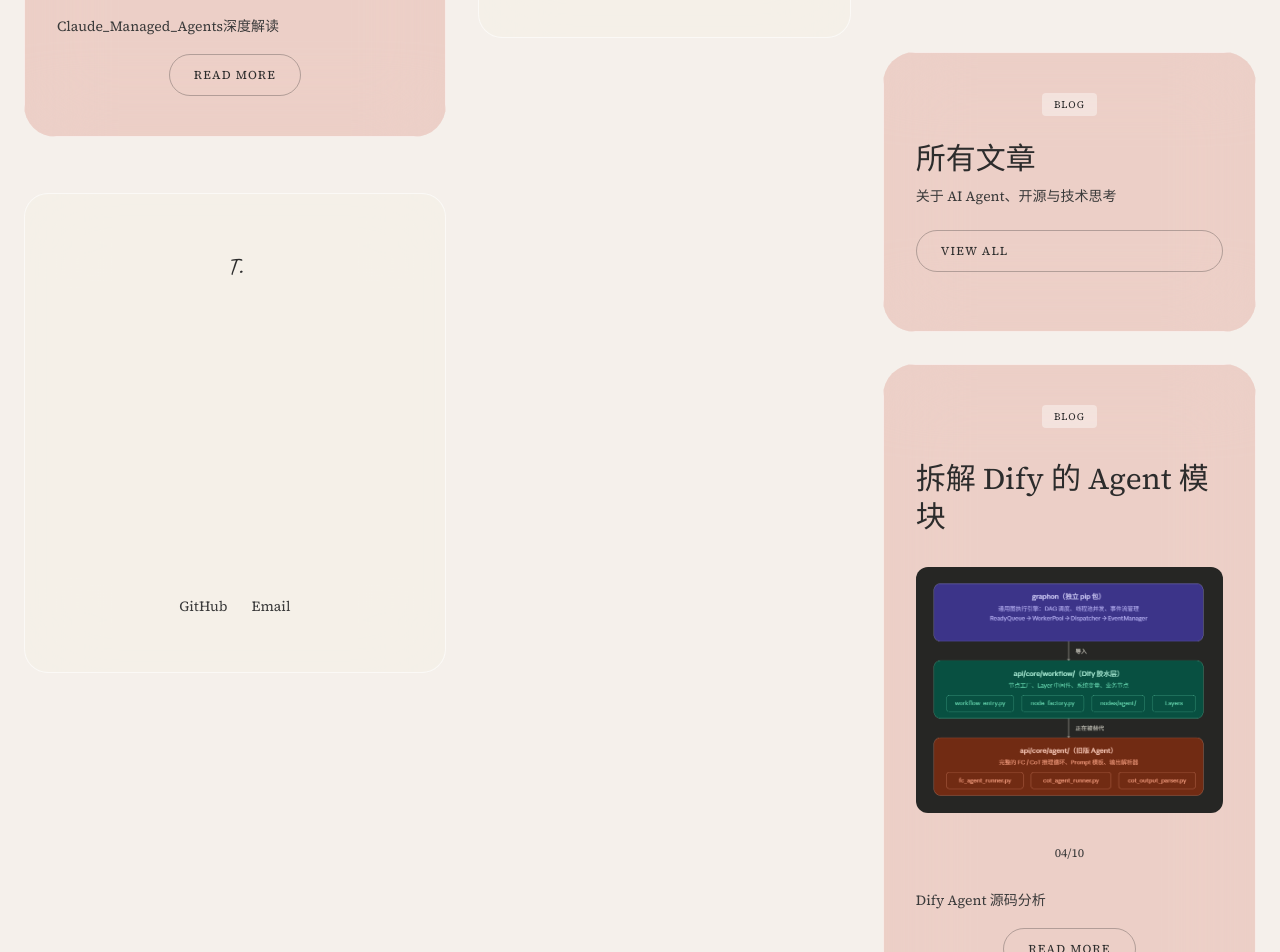
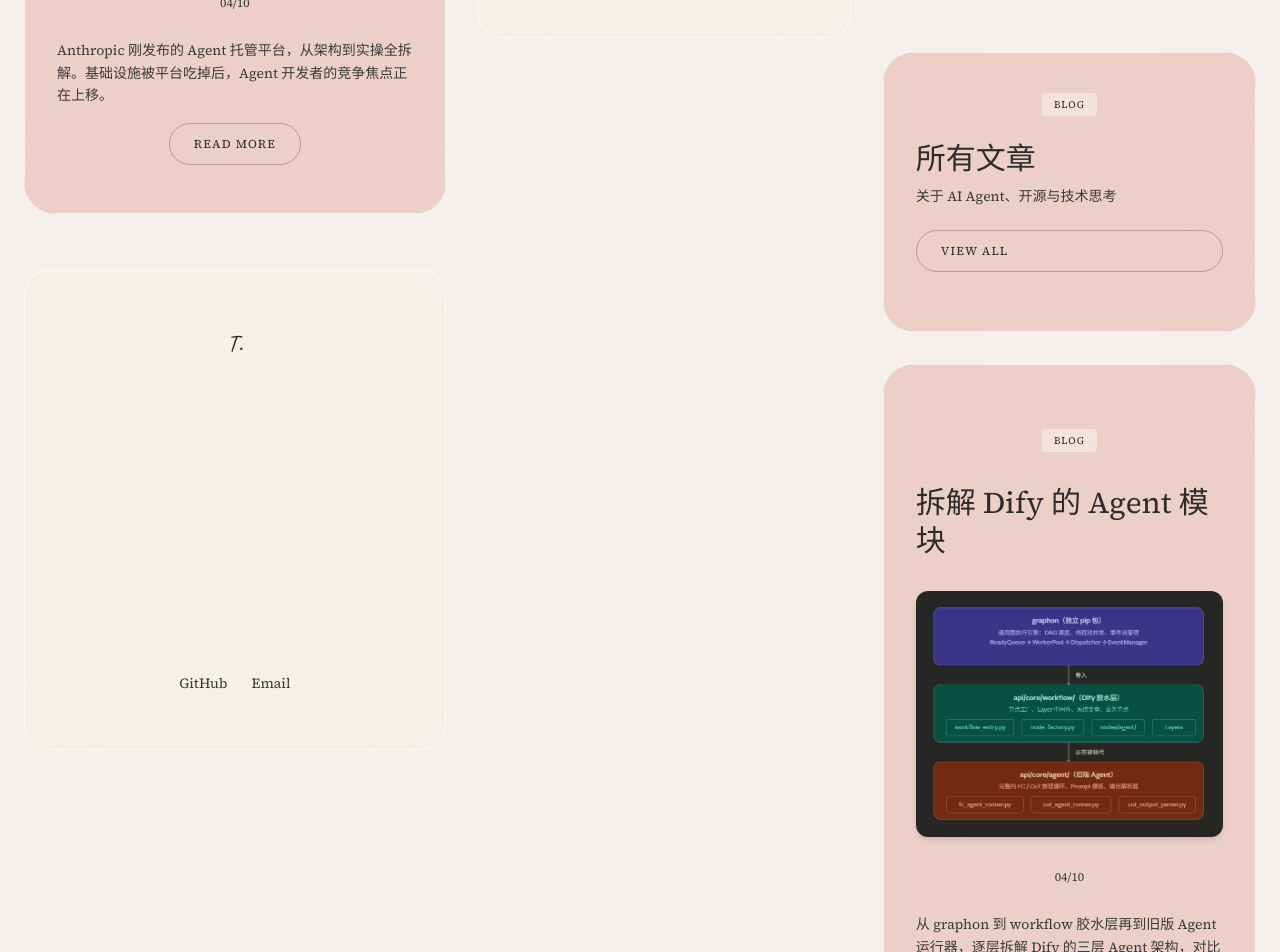
Before and after one commit to iuyup/iuyup.com, a Next.js app: page / in a window 1280 px wide. Shown: the part 2560-3512 px from the top of the page. Built offline with nearby package versions, Linux system fonts and the light colour scheme.

Commit message:
feat:fix blog card

```diff
--- a/content/posts/Claude_Managed_Agents深度解读.md
+++ b/content/posts/Claude_Managed_Agents深度解读.md
@@ -1,7 +1,7 @@
 ---
 title: Claude_Managed_Agents深度解读
 date: 2026-04-10
-summary: Claude_Managed_Agents深度解读
+summary: Anthropic 刚发布的 Agent 托管平台，从架构到实操全拆解。基础设施被平台吃掉后，Agent 开发者的竞争焦点正在上移。
 image: /picture/claude-managed-agents.png
 tags:
   - Claude
--- a/content/posts/拆完_Dify_RAG_源码后_我把Agent模块扒了一遍.md
+++ b/content/posts/拆完_Dify_RAG_源码后_我把Agent模块扒了一遍.md
@@ -1,7 +1,7 @@
 ---
 title: 拆解 Dify 的 Agent 模块
 date: 2026-04-10
-summary: Dify Agent 源码分析
+summary: 从 graphon 到 workflow 胶水层再到旧版 Agent 运行器，逐层拆解 Dify 的三层 Agent 架构，对比自建 LangGraph 系统的设计差距。
 image: /picture/Dify-Agent.png
 tags:
   - Dify
--- a/content/posts/花两天拆了_Dify_RAG_源码_跟自己的RAG对比后_才知道差距在哪.md
+++ b/content/posts/花两天拆了_Dify_RAG_源码_跟自己的RAG对比后_才知道差距在哪.md
@@ -1,7 +1,7 @@
 ---
 title: "拆完 Dify RAG 源码后的思考"
 date: "2026-04-10"
-summary: "Dify RAG Pipeline 源码分析"
+summary: "花两天拆完 Dify 的 RAG Pipeline，发现工业级和练手项目的差距不在算法，而在父子分段、并发检索、快速失败这些工程细节里。"
 image: /picture/Dify-RAG.png
 tags: ["Dify", "RAG"]
 ---
--- a/src/components/cards/BlogCard.tsx
+++ b/src/components/cards/BlogCard.tsx
@@ -36,24 +36,24 @@ export function BlogCard({ post, tag = 'default' }: BlogCardProps) {
       transition={springTransition}
       style={{ boxShadow: 'none', background: variant.bg }}
     >
-      <div className="backdrop-blur-2xl rounded-3xl border border-white/60 py-10 px-8 min-h-[700px] flex flex-col ">
-        <Link href={`/posts/${encodeURIComponent(post.slug)}`} className="group flex flex-col h-full justify-center gap-4">
-          <span className="text-[10px] uppercase tracking-widest bg-white/40 text-[#2C2C2C] px-3 py-1 rounded-sm self-center">
+      <div className="backdrop-blur-2xl rounded-3xl border border-white/60 py-10 px-8 flex flex-col overflow-hidden">
+        <Link href={`/posts/${encodeURIComponent(post.slug)}`} className="group flex flex-col justify-start gap-4">
+          <span className="text-[10px] uppercase tracking-widest bg-white/40 text-[#2C2C2C] px-3 py-1 rounded-sm self-center mt-6">
             Blog
           </span>
           <h3 className="text-2xl md:text-3xl leading-tight text-[#2C2C2C] font-serif break-words mt-4">
             {post.title}
           </h3>
-          <img src={post.image || "/blog-placeholder.png"} alt="" className="w-full h-auto object-cover rounded-xl mt-4" />
+          <img src={post.image || "/blog-placeholder.png"} alt="" className="w-full h-auto object-cover rounded-xl mt-4 shadow-md" />
           <time className="text-xs mt-4 text-center" style={{ color: variant.textSecondary }}>
             {new Date(post.date).toLocaleDateString('zh-CN', { month: '2-digit', day: '2-digit' })}
           </time>
           {post.summary && (
-            <p className="text-sm mt-3 leading-relaxed line-clamp-2" style={{ color: variant.textSecondary }}>
+            <p className="text-sm mt-3 leading-relaxed" style={{ color: variant.textSecondary }}>
               {post.summary}
             </p>
           )}
-          <span className="mt-auto border border-[#2C2C2C]/30 text-[#2C2C2C] text-xs tracking-widest uppercase px-6 py-3 rounded-full hover:bg-white/20 transition-all self-center">
+          <span className="mt-auto mb-2 border border-[#2C2C2C]/30 text-[#2C2C2C] text-xs tracking-widest uppercase px-6 py-3 rounded-full hover:bg-white/20 transition-all self-center">
             Read More
           </span>
         </Link>
```
